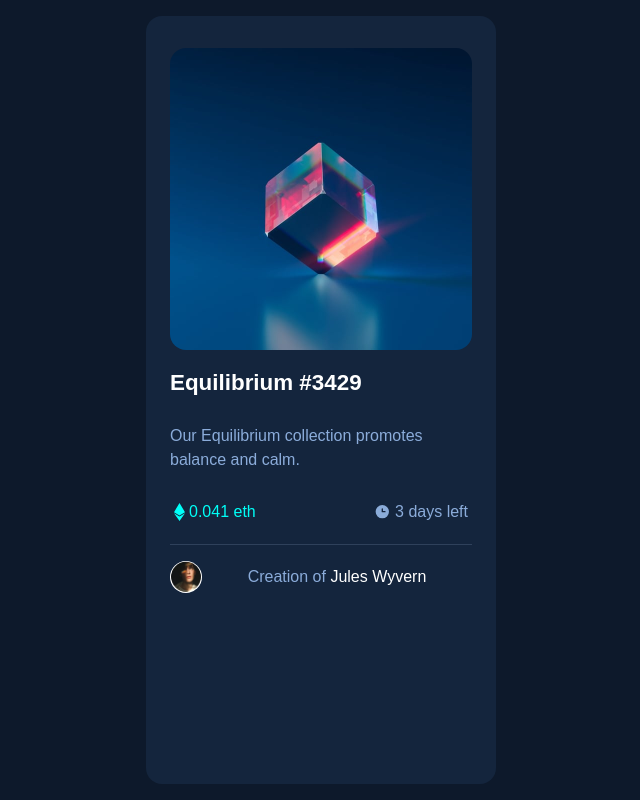
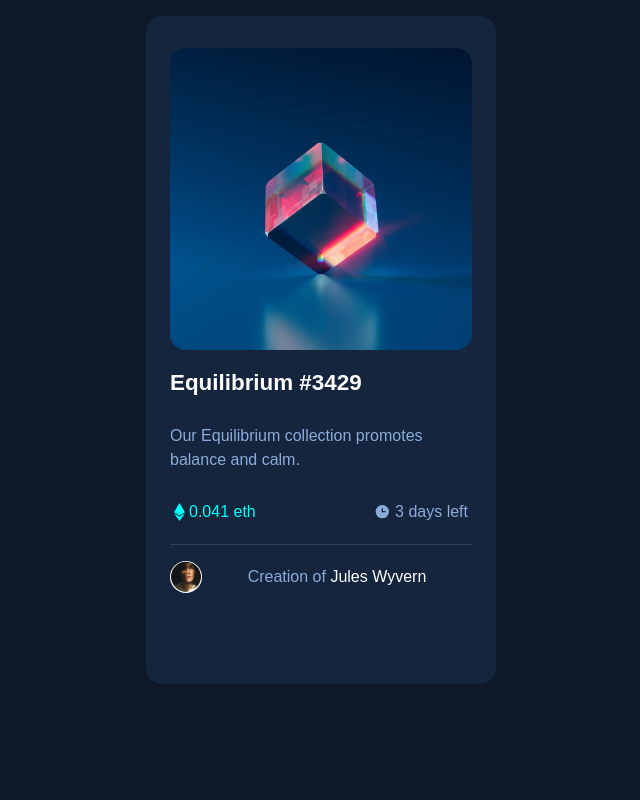
Before and after one commit to jrickyrichard/nft-preview-card-component, a website: page public/index.html in a window 1280 px wide. Shown: the whole page, without its empty margins (319-959 px from the left). Drawn offline with Linux system fonts and the light colour scheme.

Commit message:
small fix

```diff
--- a/public/index.html
+++ b/public/index.html
@@ -10,7 +10,7 @@
 
   <link rel="stylesheet" href="styles.css">
 </head>
-<body class="h-screen bg-main-bg flex px-8 font-outfit">
+<body class="h-[700px] bg-main-bg flex px-8 font-outfit">
   <main class="bg-card-bg h-[calc(100%_-_2rem)] w-[350px] m-auto rounded-[1rem] px-6 py-8">
 
     <article id="image-content">
@@ -40,11 +40,6 @@
         <p class="text-soft-blue font-300 m-auto">Creation of <span class="text-white font-400">Jules Wyvern</span></p>
       </section>
     </article>
-
-    <!-- <div class="attribution">
-      Challenge by <a href="https://www.frontendmentor.io?ref=challenge" target="_blank">Frontend Mentor</a>.
-      Coded by <a href="#">Your Name Here</a>.
-    </div> -->
   </main>
 </body>
 </html>
```
Also changed, not shown: public/styles.css.
